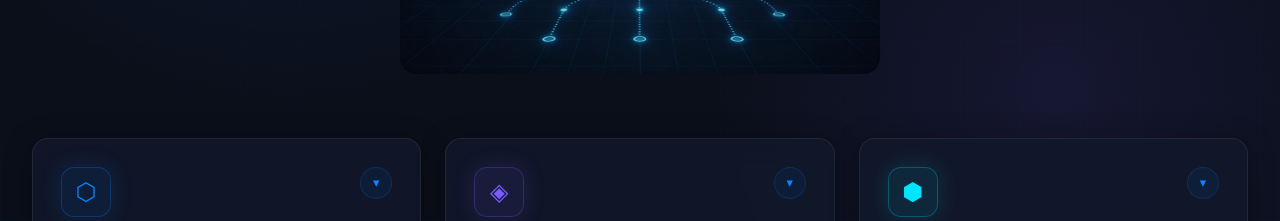
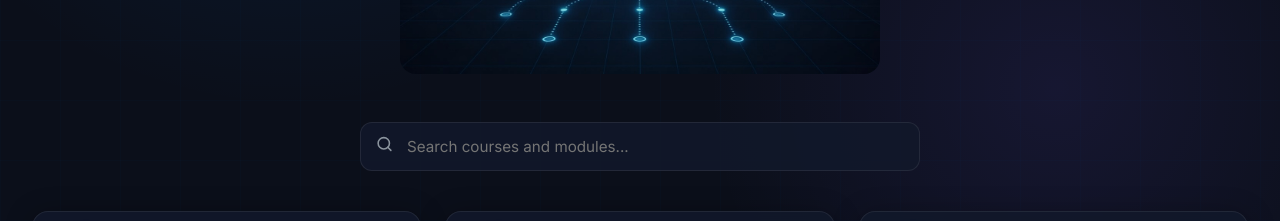
Before and after one commit to ragergf/system-handler, a React (Vite) app: page / in a window 1280 px wide. Shown: the part 560-781 px from the top of the page. Built offline with nearby package versions, Linux system fonts and the light colour scheme.

Commit message:
add search feature

```diff
--- a/src/components/LearningTopicCard.jsx
+++ b/src/components/LearningTopicCard.jsx
@@ -3,7 +3,7 @@
 import { useProgress } from "../hooks/useProgress.jsx";
 import SubtopicItem from "./SubtopicItem";
 
-export default function LearningTopicCard({ topic, index }) {
+export default function LearningTopicCard({ topic, index, filteredSubtopics, forceExpand  }) {
   const [expanded, setExpanded] = useState(false);
   const [hovered, setHovered] = useState(false);
   const { t } = useLang();
@@ -14,6 +14,8 @@
   const pct = total > 0 ? Math.round((done / total) * 100) : 0;
   const isCompleted = done === total && total > 0;
   const isActive = expanded || hovered;
+  const isExpanded = forceExpand || expanded;
+  const subtopicsToShow = filteredSubtopics || topic.subtopics;
 
   return (
     <div
@@ -33,7 +35,7 @@
       onMouseLeave={() => setHovered(false)}
     >
       {/* Header */}
-      <div onClick={() => setExpanded(!expanded)} style={{ padding: "28px 28px 0", cursor: "pointer", userSelect: "none" }}>
+      <div onClick={() => !forceExpand && setExpanded(!expanded)} style={{ padding: "28px 28px 0", cursor: forceExpand ? "default" : "pointer", userSelect: "none" }}>
         <div style={{ display: "flex", justifyContent: "space-between", alignItems: "flex-start", marginBottom: 18 }}>
           {/* Icon */}
           <div style={{
@@ -118,11 +120,11 @@
       </div>
 
       {/* Subtopics */}
-      {expanded && (
+      {isExpanded && (
         <div style={{ padding: "0 28px 24px", borderTop: "1px solid rgba(255,255,255,0.055)" }}>
           <div style={{ height: 16 }} />
-          {topic.subtopics.map((sub, i) => (
-            <SubtopicItem key={i} subtopic={sub} index={i} topicId={topic.id} />
+          {subtopicsToShow.map((sub) => (
+            <SubtopicItem key={sub.title} subtopic={sub} index={topic.subtopics.indexOf(sub)} topicId={topic.id} />
           ))}
         </div>
       )}
--- a/src/i18n/en.js
+++ b/src/i18n/en.js
@@ -16,6 +16,7 @@
     clickToCollapse: "Click to collapse",
     completed: "Completed",
     progress: "Progress",
+    searchPlaceholder: "Search courses and modules...",
   },
   mentor: {
     badge: "Handler Mentor",
--- a/src/i18n/es.js
+++ b/src/i18n/es.js
@@ -16,6 +16,7 @@
     clickToCollapse: "Clic para colapsar",
     completed: "Completado",
     progress: "Progreso",
+    searchPlaceholder: "Buscar cursos y módulos...",
   },
   mentor: {
     badge: "Handler Mentor",
--- a/src/pages/LearningPage.jsx
+++ b/src/pages/LearningPage.jsx
@@ -1,3 +1,4 @@
+import { useState, useMemo } from "react";
 import { useLang } from "../i18n/index.jsx";
 import { useTopics } from "../hooks/useTopics";
 import LearningTopicCard from "../components/LearningTopicCard";
@@ -5,12 +6,33 @@
 export default function LearningPage() {
   const { t } = useLang();
   const { topics } = useTopics();
+  const [query, setQuery] = useState("");
+
+  const filtered = useMemo(() => {
+    const q = query.trim().toLowerCase();
+    if (!q) return topics.map(topic => ({ ...topic, filteredSubtopics: null, forceExpand: false }));
+
+    const results = [];
+    for (const topic of topics) {
+      const titleMatch = topic.title.toLowerCase().includes(q);
+      const matchedSubs = topic.subtopics.filter(s => s.title.toLowerCase().includes(q));
+
+      if (titleMatch) {
+        // Show full topic, expand it
+        results.push({ ...topic, filteredSubtopics: null, forceExpand: true });
+      } else if (matchedSubs.length > 0) {
+        // Show only matching subtopics, expanded
+        results.push({ ...topic, filteredSubtopics: matchedSubs, forceExpand: true });
+      }
+    }
+    return results;
+  }, [query, topics]);
 
   return (
-    <section style={{ paddingTop: 120, paddingBottom: 80, paddingLeft: "2rem", paddingRight: "2rem", maxWidth: 1280, margin: "0 auto" }}>
+    <section id="learning-paths" style={{ paddingTop: 120, paddingBottom: 80, paddingLeft: "2rem", paddingRight: "2rem", maxWidth: 1280, margin: "0 auto" }}>
 
       {/* Header */}
-      <div style={{ textAlign: "center", marginBottom: 64 }}>
+      <div style={{ textAlign: "center", marginBottom: 48 }}>
         <div style={{
           display: "inline-flex", alignItems: "center", gap: 8,
           padding: "6px 16px", borderRadius: 20,
@@ -37,22 +59,93 @@
           {t.learning.subtitle}
         </p>
 
-        {/* handler-paths.jpg image */}
+        {/* handler-paths.jpg */}
         <div style={{ display: "flex", justifyContent: "center", marginTop: 32 }}>
-          <img
-            src="/handler-paths.jpg"
-            alt="Handler Paths"
-            style={{ width: "100%", maxWidth: 480, height: "auto", objectFit: "contain", borderRadius: 16, opacity: 0.9 }}
-          />
+          <img src="/handler-paths.jpg" alt="Handler Paths"
+            style={{ width: "100%", maxWidth: 480, height: "auto", objectFit: "contain", borderRadius: 16, opacity: 0.9 }} />
         </div>
       </div>
 
+      {/* Search bar */}
+      <SearchBar query={query} setQuery={setQuery} placeholder={t.learning.searchPlaceholder} />
+
       {/* Cards */}
-      <div id="learning-paths" style={{ display: "grid", gridTemplateColumns: "repeat(auto-fill, minmax(360px, 1fr))", gap: 24 }}>
-        {topics.map((topic, i) => (
-          <LearningTopicCard key={topic.id} topic={topic} index={i} />
-        ))}
-      </div>
+      {filtered.length > 0 ? (
+        <div style={{ display: "grid", gridTemplateColumns: "repeat(auto-fill, minmax(360px, 1fr))", gap: 24 }}>
+          {filtered.map((topic, i) => (
+            <LearningTopicCard
+              key={topic.id}
+              topic={topic}
+              index={i}
+              filteredSubtopics={topic.filteredSubtopics}
+              forceExpand={topic.forceExpand}
+            />
+          ))}
+        </div>
+      ) : (
+        <NoResults query={query} />
+      )}
     </section>
   );
 }
+
+function SearchBar({ query, setQuery, placeholder }) {
+  const [focused, setFocused] = useState(false);
+  return (
+    <div style={{ maxWidth: 560, margin: "0 auto 40px", position: "relative" }}>
+      {/* Search icon */}
+      <div style={{ position: "absolute", left: 16, top: "50%", transform: "translateY(-50%)", pointerEvents: "none", color: focused ? "#0A84FF" : "#8B949E", transition: "color 0.2s" }}>
+        <svg width="17" height="17" viewBox="0 0 24 24" fill="none" stroke="currentColor" strokeWidth="2.2" strokeLinecap="round" strokeLinejoin="round">
+          <circle cx="11" cy="11" r="8"/><path d="m21 21-4.35-4.35"/>
+        </svg>
+      </div>
+
+      <input
+        type="text"
+        value={query}
+        onChange={e => setQuery(e.target.value)}
+        onFocus={() => setFocused(true)}
+        onBlur={() => setFocused(false)}
+        placeholder={placeholder || "Search courses..."}
+        style={{
+          width: "100%", padding: "14px 44px 14px 46px",
+          background: "rgba(18,24,43,0.88)",
+          border: `1px solid ${focused ? "#0A84FF" : "rgba(255,255,255,0.08)"}`,
+          borderRadius: 12, outline: "none",
+          fontFamily: "'Inter', sans-serif", fontSize: "0.95rem",
+          color: "#E6EDF3",
+          boxSizing: "border-box",
+          boxShadow: focused ? "0 0 0 3px rgba(10,132,255,0.15)" : "none",
+          transition: "border-color 0.2s, box-shadow 0.2s",
+        }}
+      />
+
+      {/* Clear button */}
+      {query && (
+        <button
+          onClick={() => setQuery("")}
+          style={{
+            position: "absolute", right: 12, top: "50%", transform: "translateY(-50%)",
+            background: "rgba(255,255,255,0.07)", border: "none", borderRadius: "50%",
+            width: 22, height: 22, cursor: "pointer", color: "#8B949E",
+            display: "flex", alignItems: "center", justifyContent: "center", fontSize: "0.75rem",
+          }}
+        >✕</button>
+      )}
+    </div>
+  );
+}
+
+function NoResults({ query }) {
+  return (
+    <div style={{ textAlign: "center", padding: "60px 0", color: "#8B949E" }}>
+      <div style={{ fontSize: "2.5rem", marginBottom: 16 }}>⬡</div>
+      <p style={{ fontFamily: "'Space Grotesk', sans-serif", fontWeight: 600, fontSize: "1rem", color: "#E6EDF3", marginBottom: 8 }}>
+        No results for "{query}"
+      </p>
+      <p style={{ fontFamily: "'Inter', sans-serif", fontSize: "0.875rem" }}>
+        Try searching for a topic or module name.
+      </p>
+    </div>
+  );
+}
```
